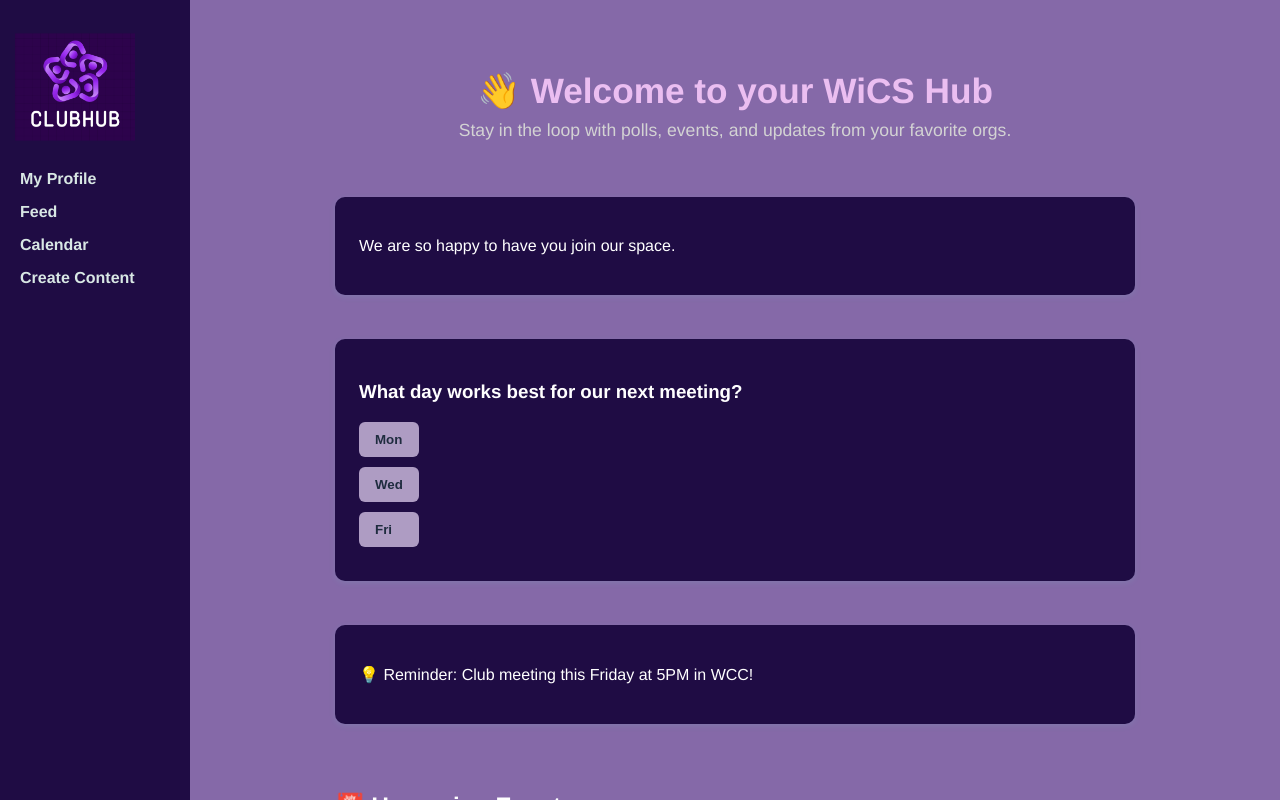
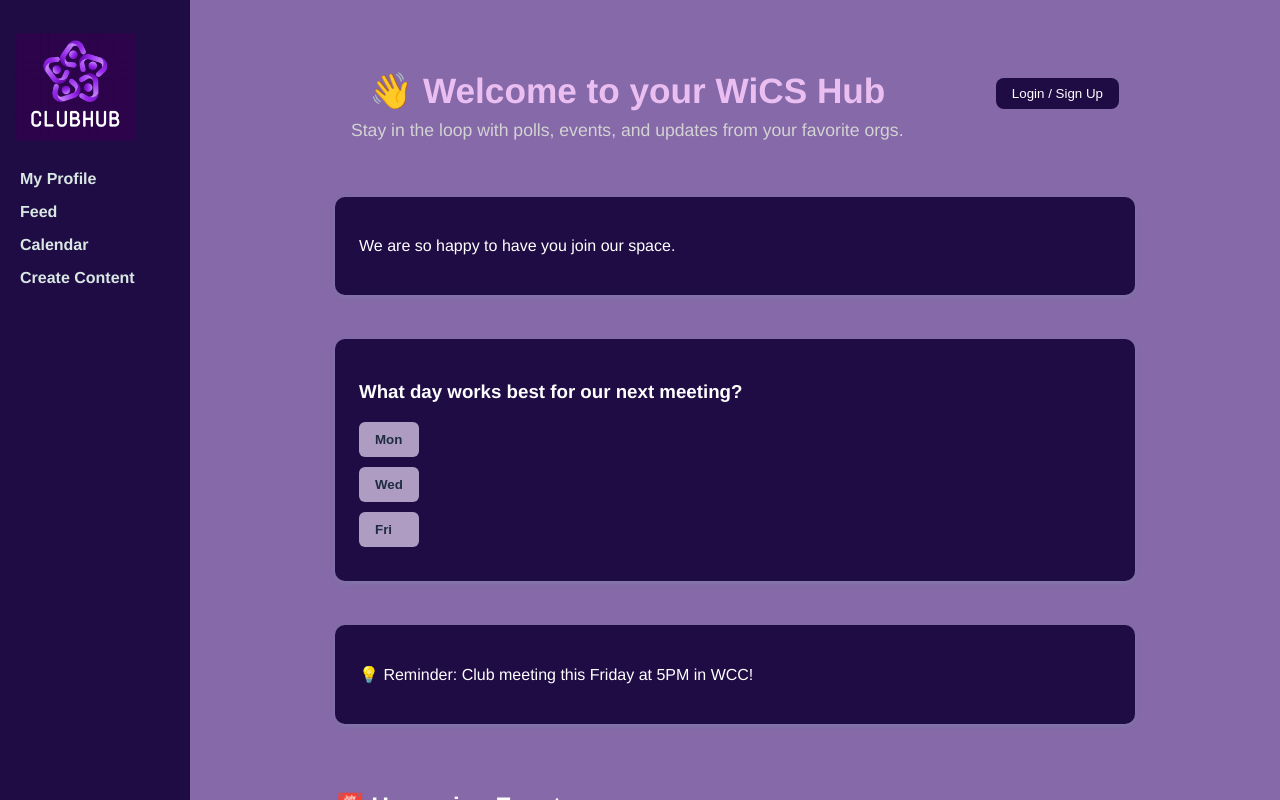
Before and after one commit to bree20005/ClubHub, a React (Create React App) app: page / in a window 1280 px wide. Built offline with nearby package versions, Linux system fonts and the light colour scheme.

Commit message:
Add login/signup button to Feed page

```diff
--- a/src/components/Feed.js
+++ b/src/components/Feed.js
@@ -32,8 +32,13 @@ function Feed() {
     <div className="feed-container">
       {/* Landing Page Header */}
       <header className="landing-header">
-        <h1>👋 Welcome to your WiCS Hub</h1>
-        <p>Stay in the loop with polls, events, and updates from your favorite orgs.</p>
+        <div className="header-content">
+          <div>
+            <h1>👋 Welcome to your WiCS Hub</h1>
+            <p>Stay in the loop with polls, events, and updates from your favorite orgs.</p>
+          </div>
+          <button className="login-button">Login / Sign Up</button>
+        </div>
       </header>
 
       {/* Posts and Polls */}
--- a/src/index.css
+++ b/src/index.css
@@ -342,3 +342,30 @@ h1, h2, h3 {
 .logo:hover {
   cursor: pointer;
 }
+
+.landing-header {
+  display: flex;
+  justify-content: space-between;
+  align-items: center;
+  padding: 1rem;
+}
+
+.header-content {
+  display: flex;
+  justify-content: space-between;
+  width: 100%;
+  align-items: center;
+}
+
+.login-button {
+  padding: 0.5rem 1rem;
+  background-color: #1f0c44;
+  color: white;
+  border: none;
+  border-radius: 8px;
+  cursor: pointer;
+}
+
+.login-button:hover {
+  background-color: #1f0c44;
+}
```
